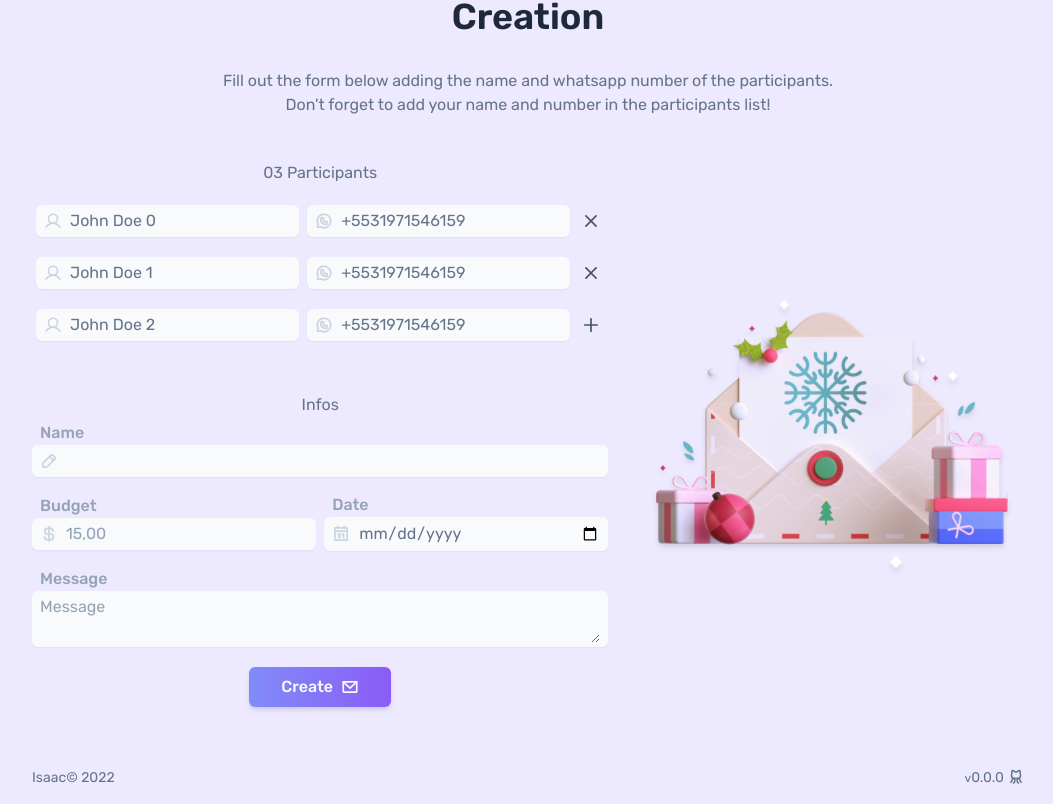
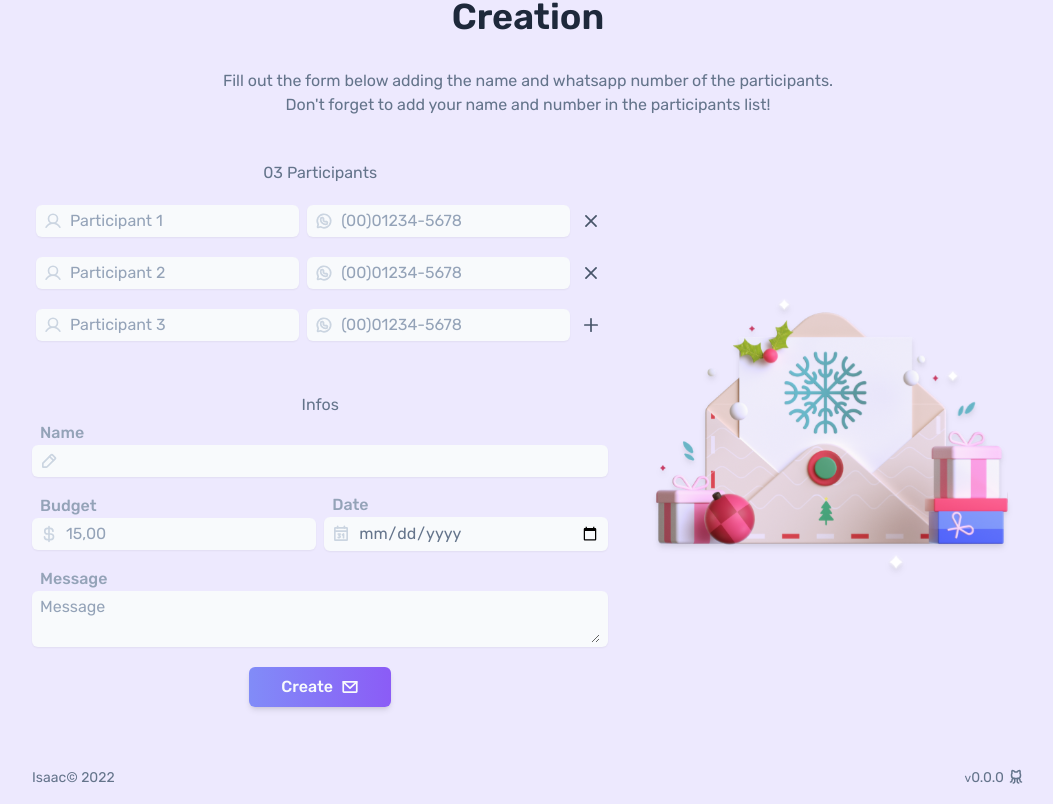
Before and after one commit to eoisaac/secret_santa, a React (Vite) app: page / in a window 1280 px wide. Shown: the part 976-1780 px from the top of the page, without its empty margins (112-1165 px from the left). Built offline with nearby package versions, Linux system fonts and the light colour scheme.

Commit message:
refactor: send a list of messages

```diff
--- a/src/pages/Creation/components/ParticipantField/index.tsx
+++ b/src/pages/Creation/components/ParticipantField/index.tsx
@@ -60,7 +60,7 @@ export const ParticipantField = ({
           srLabel
           icon={<WhatsappLogo weight="bold" />}
           type="tel"
-          placeholder="(31)91234-5678"
+          placeholder="(00)01234-5678"
           register={register(`participants[${index}].number`, {
             required: true,
           })}
--- a/src/pages/Creation/index.tsx
+++ b/src/pages/Creation/index.tsx
@@ -46,13 +46,9 @@ export const Creation = () => {
     resolver: zodResolver(creationFormSchema),
     defaultValues: {
       participants: [...new Array(MIN_PARTICIPANTS_AMOUNT)].map((p, i) => ({
-        // id: uuidv4(),
-        // name: '',
-        // number: '',
-        // pair: '',
         id: uuidv4(),
-        name: `John Doe ${i}`,
-        number: `+5531971546159`,
+        name: '',
+        number: '',
         pair: '',
       })),
     },
@@ -63,7 +59,7 @@ export const Creation = () => {
 
   const handleCreation = (data: CreationFormData) => {
     const requests = createMessagesRequest(data)
-    const responses = requests.map((req) => sendMessages(req))
+    const responses = sendMessages(requests)
 
     console.log(responses)
     reset()
--- a/src/services/axios/requests.ts
+++ b/src/services/axios/requests.ts
@@ -1,7 +1,7 @@
 import { MessageRequest } from '../../@types/app'
 import { wppMessageSender } from './instances'
 
-export const sendMessages = async (messageRequest: MessageRequest) => {
-  const response = await wppMessageSender.post('/messages/send', messageRequest)
+export const sendMessages = async (messages: MessageRequest[]) => {
+  const response = await wppMessageSender.post('/messages/send', messages)
   return response.data
 }
```
Also changed, not shown: 1 other file (tests, documents, lock files or other folders).
